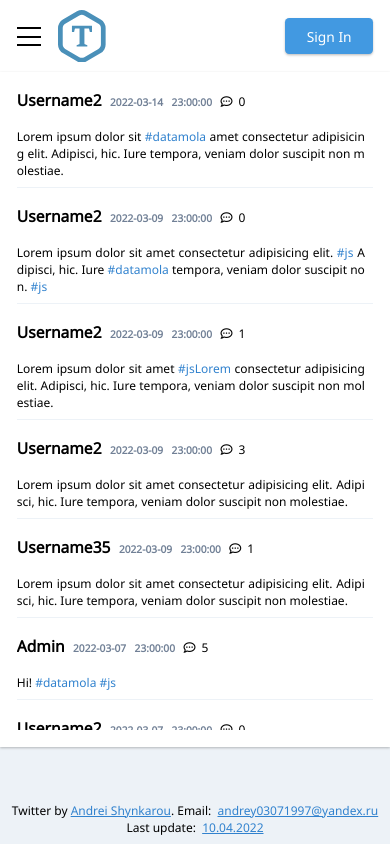
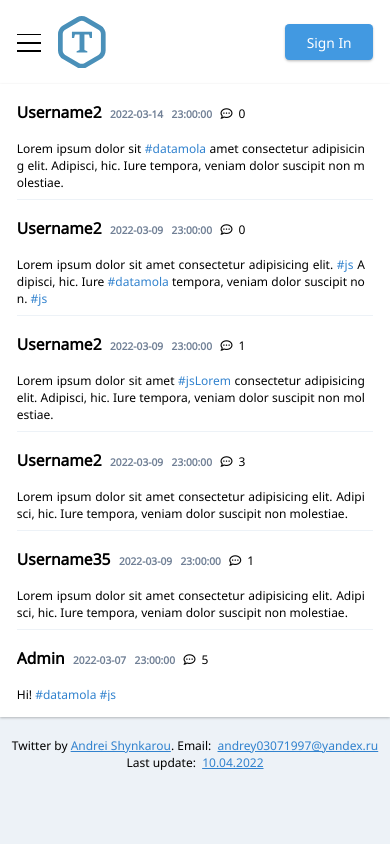
Before and after one commit to andrei4ik1997/DataMola_Trainee, a website: page UI/index.html in a window 390 px wide. Drawn offline with Linux system fonts and the light colour scheme.

Commit message:
Task7 modify styles

```diff
--- a/UI/styles.css
+++ b/UI/styles.css
@@ -128,6 +128,11 @@ input::-webkit-calendar-picker-indicator {
   background-color: var(--color__secondary);
 }
 
+.button_disabled {
+  background-color: var(--color__secondary);
+  cursor: wait;
+}
+
 .icon {
   cursor: pointer;
 }
@@ -233,7 +238,7 @@ input::-webkit-calendar-picker-indicator {
   gap: var(--gap__main);
   padding: var(--padding__body);
   width: 100%;
-  height: 75%;
+  height: 70%;
 }
 
 .main_colomn {
@@ -255,7 +260,6 @@ input::-webkit-calendar-picker-indicator {
 }
 
 .section {
-  max-height: 100%;
   height: max-content;
   padding: var(--padding__section);
   background-color: var(--color__background_primary);
@@ -320,7 +324,7 @@ input::-webkit-calendar-picker-indicator {
   flex: 1 1 70%;
   gap: var(--gap__container);
   max-height: 100%;
-  height: min-content;
+  height: 100%;
 }
 
 .form-add {
@@ -471,9 +475,11 @@ input::-webkit-calendar-picker-indicator {
 .comments {
   display: flex;
   flex-direction: column;
+  justify-content: space-between;
   align-items: center;
   gap: var(--gap__container);
   width: 100%;
+  height: 100%;
   overflow-y: auto;
 }
 .tweets__list,
@@ -489,10 +495,9 @@ input::-webkit-calendar-picker-indicator {
   display: flex;
   flex-direction: column;
   align-items: center;
-  justify-content: flex-end;
   width: 100%;
   min-height: max-content;
-  height: 5%;
+  height: 10%;
   padding-bottom: var(--secondary__value);
   font-size: 0.85rem;
   text-align: center;
@@ -577,6 +582,7 @@ input::-webkit-calendar-picker-indicator {
 .authorization,
 .registration {
   width: 50%;
+  height: max-content;
   margin: 0 auto;
 }
 
@@ -626,6 +632,13 @@ input::-webkit-calendar-picker-indicator {
   font-size: 2rem;
 }
 
+.spinner-container {
+  display: flex;
+  justify-content: center;
+  align-self: center;
+  width: 100%;
+}
+
 @media screen and (min-width: 2500px) {
   * {
     font-size: 26px;
@@ -663,17 +676,15 @@ input::-webkit-calendar-picker-indicator {
   body {
     gap: 0%;
   }
-  .header {
-    min-height: 6rem;
-  }
 
   .burger {
     display: block;
   }
 
   .main {
-    height: 80%;
+    height: 75%;
     padding: 0;
+    margin-bottom: 5%;
   }
 
   .section {
@@ -695,10 +706,6 @@ input::-webkit-calendar-picker-indicator {
 
   .form-add__placeholder {
     min-height: 9rem;
-  }
-
-  .footer {
-    height: 100%;
   }
 }
 
```
